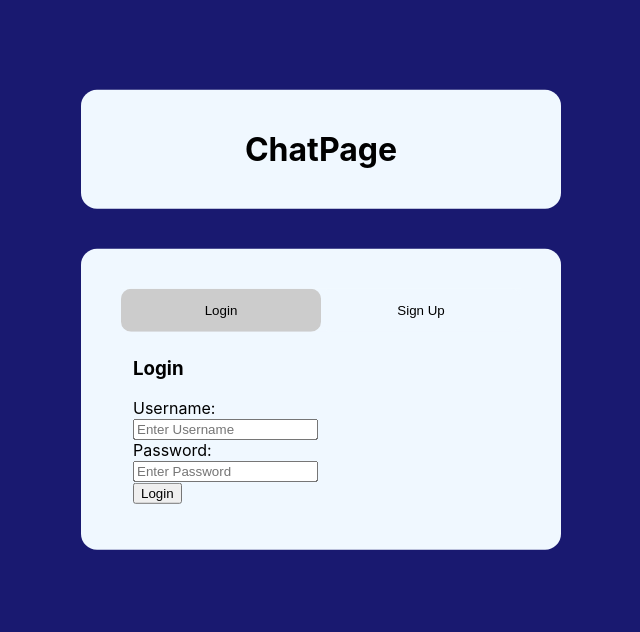
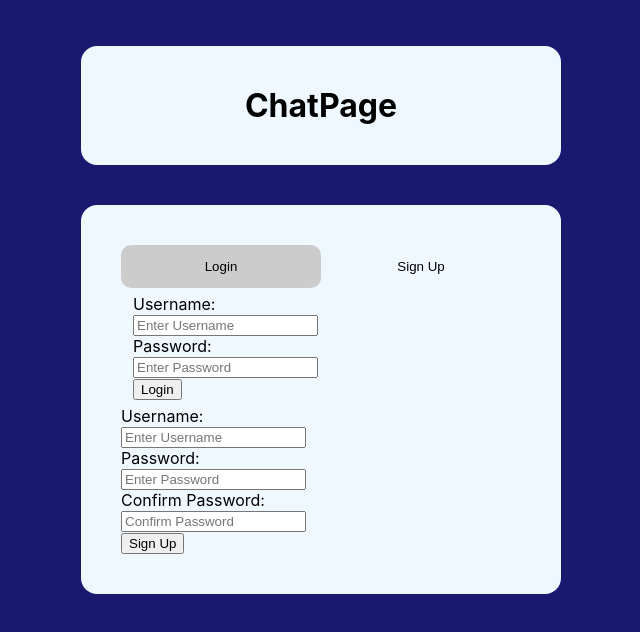
Before and after one commit to katze314/chat, a React (Create React App) app in the folder frontend/: page /home in a window 1280 px wide. Shown: the top 632 px of the page, without its empty margins (319-959 px from the left). Built offline with nearby package versions, Linux system fonts and the light colour scheme.

Commit message:
edited homepage

```diff
--- a/frontend/src/pages/homepage.js
+++ b/frontend/src/pages/homepage.js
@@ -52,7 +52,6 @@ const Homepage = () => {
         </div>
 
         <div id="Login" class="tabcontent">
-        <h3>Login</h3>
         <form>
             <label for="username" >Username: </label>            <br></br>
 
@@ -68,8 +67,7 @@ const Homepage = () => {
         </form>
         </div>
 
-        <div id="SignUp" class="tabcontent">
-        <h3>Sign Up</h3>
+        <div id="SignUp" class="tabcontent<">
         <form>
             <label for="username">Username: </label>            <br></br>
 
```
